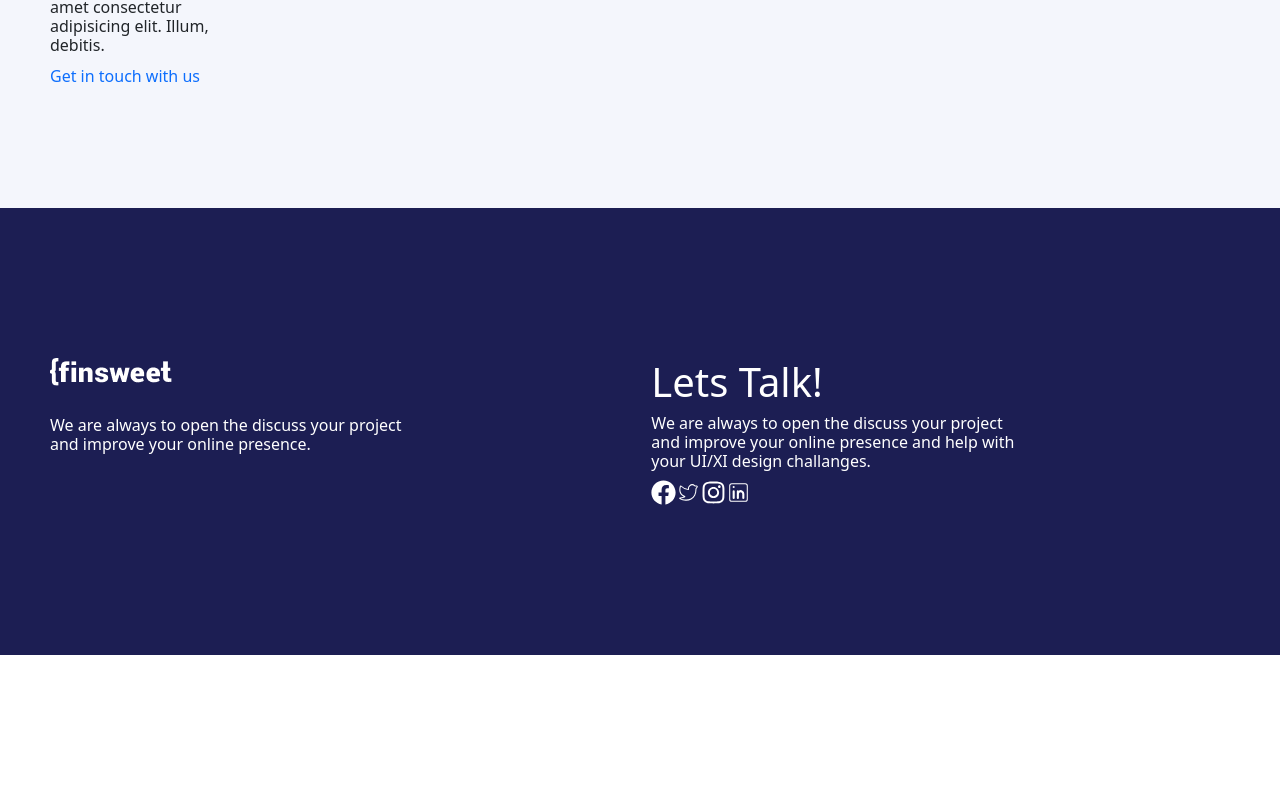
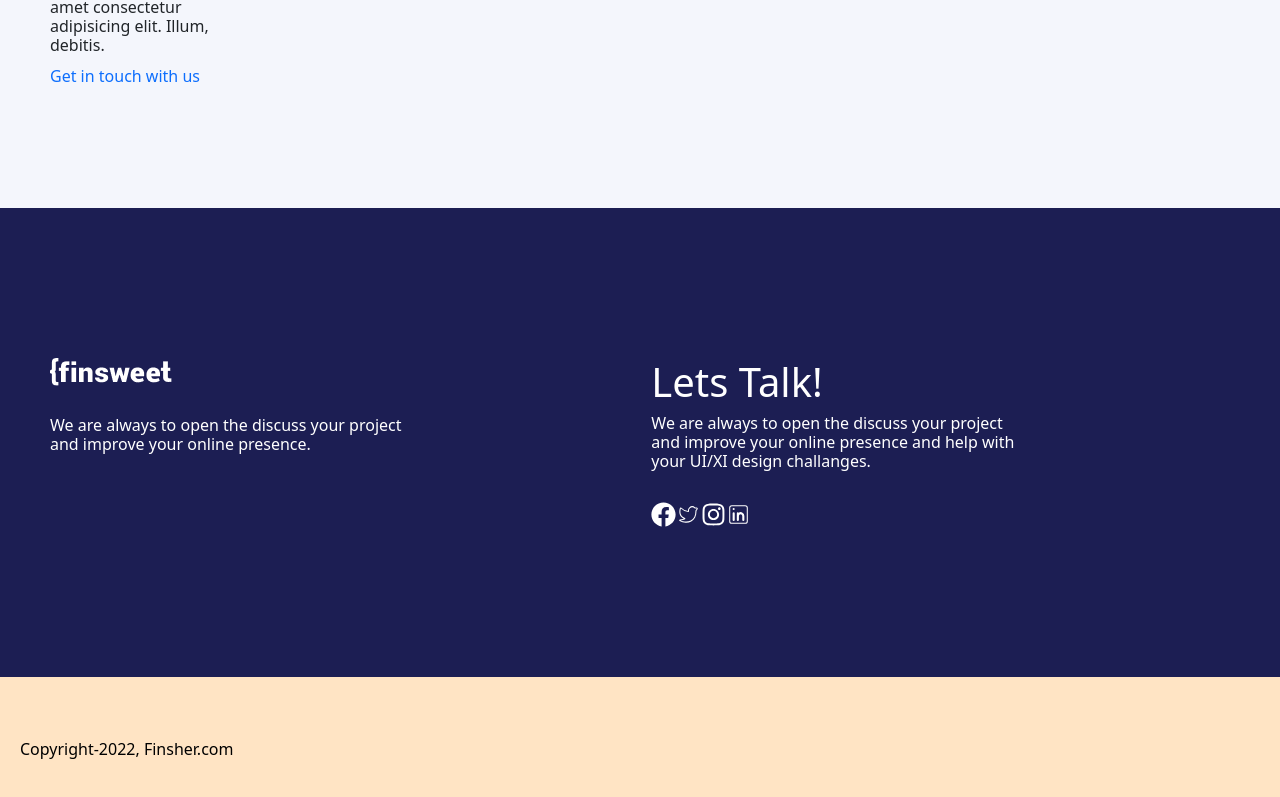
Before and after one commit to ablusur/r-building, a React (Vite) app: page / in a window 1280 px wide. Shown: the part 645-1442 px from the top of the page. Before the commit the page ends 1300 px from the top, so only its background shows below. Built offline with nearby package versions, Linux system fonts and the light colour scheme.

Commit message:
footer design

```diff
--- a/src/components/footer/Footer.jsx
+++ b/src/components/footer/Footer.jsx
@@ -22,9 +22,23 @@ const Footer = () => {
                         <h6>We are always to open the discuss your project and improve your online presence and help with your UI/XI design challanges.</h6>
                          <a href="#"><FaFacebook className='socalicon'/><CiTwitter className='socalicon'/><FaInstagram className='socalicon'/><CiLinkedin className='socalicon'/></a>
                     </div>
-
                 </Col>
 
+            </Row>
+            <Row className="copy_right">
+                <Col lg={6}><h6>Copyright-2022, Finsher.com</h6></Col>
+
+                <Col lg={6}>
+                <div >
+                <ul>
+                    <li><a href="Home"></a></li>
+                    <li><a href="About"></a></li>
+                    <li><a href="Servive"></a></li>
+                    <li><a href="FAQ"></a></li>
+                    <li><a href="Blog"></a></li>
+                </ul>
+            </div>
+                </Col>
             </Row>
 
         </Container-fluid>
--- a/src/components/footer/footer.css
+++ b/src/components/footer/footer.css
@@ -9,11 +9,13 @@
 .footer_right {
   padding: 0px 200px;
 }
+
 .footer_right h1,
 h6 {
   color: #fff;
 }
 .footer_right h6 {
+  margin-bottom: 30px;
   color: #fff;
 }
 /* .footer_right a {
@@ -24,3 +26,11 @@ h6 {
   color: #fff;
   font-size: 25px;
 }
+.copy_right {
+  background-color: bisque;
+  color: #000000;
+}
+.copy_right h6 {
+  margin-top: 10%;
+  padding: 0 20px;
+}
```
